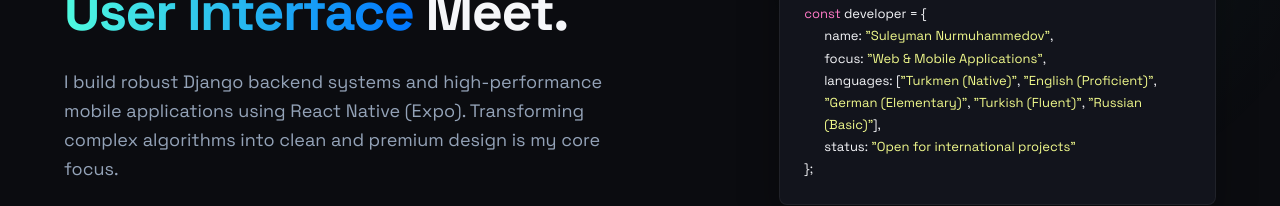
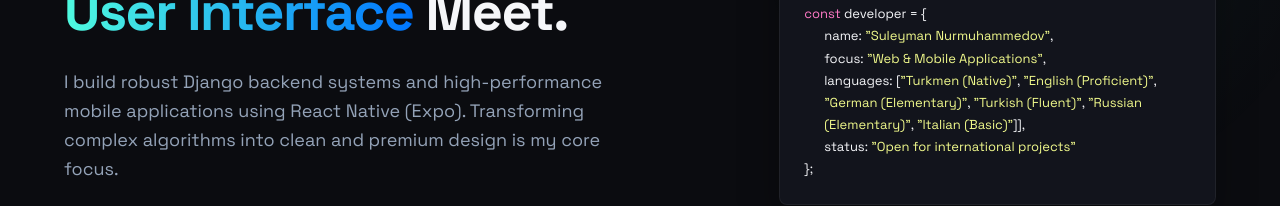
Before and after one commit to suleymandeveloper08/Portfolio, a plain HTML site: page index.html in a window 1280 px wide. Shown: the part 312-518 px from the top of the page. Drawn offline with Linux system fonts and the light colour scheme.

Commit message:
Modify language list in developer profile
Updated language proficiency levels for Russian and added Italian.

```diff
--- a/index.html
+++ b/index.html
@@ -56,7 +56,7 @@
                         <p class="c-line"><span class="c-keyword">const</span> developer = {</p>
                         <p class="c-line pad-1">name: <span class="c-string">"Suleyman Nurmuhammedov"</span>,</p>
                         <p class="c-line pad-1">focus: <span class="c-string">"Web & Mobile Applications"</span>,</p>
-                        <p class="c-line pad-1">languages: [<span class="c-string">"Turkmen (Native)"</span>, <span class="c-string">"English (Proficient)"</span>, <span class="c-string">"German (Elementary)"</span>, <span class="c-string">"Turkish (Fluent)"</span>, <span class="c-string">"Russian (Basic)"</span>],</p>
+                        <p class="c-line pad-1">languages: [<span class="c-string">"Turkmen (Native)"</span>, <span class="c-string">"English (Proficient)"</span>, <span class="c-string">"German (Elementary)"</span>, <span class="c-string">"Turkish (Fluent)"</span>, <span class="c-string">"Russian (Elementary)"</span>, <span class="c-string">"Italian (Basic)"</span>]],</p>
                         <p class="c-line pad-1">status: <span class="c-string">"Open for international projects"</span></p>
                         <p class="c-line">};</p>
                     </div>
```
